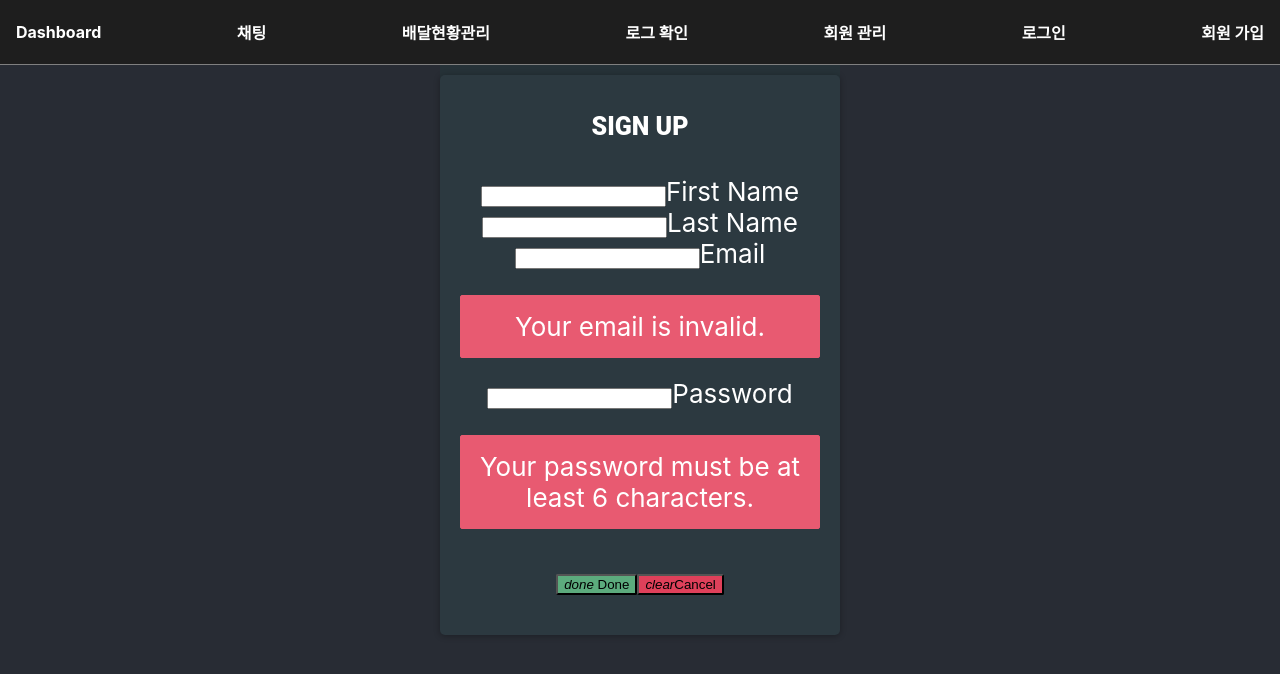
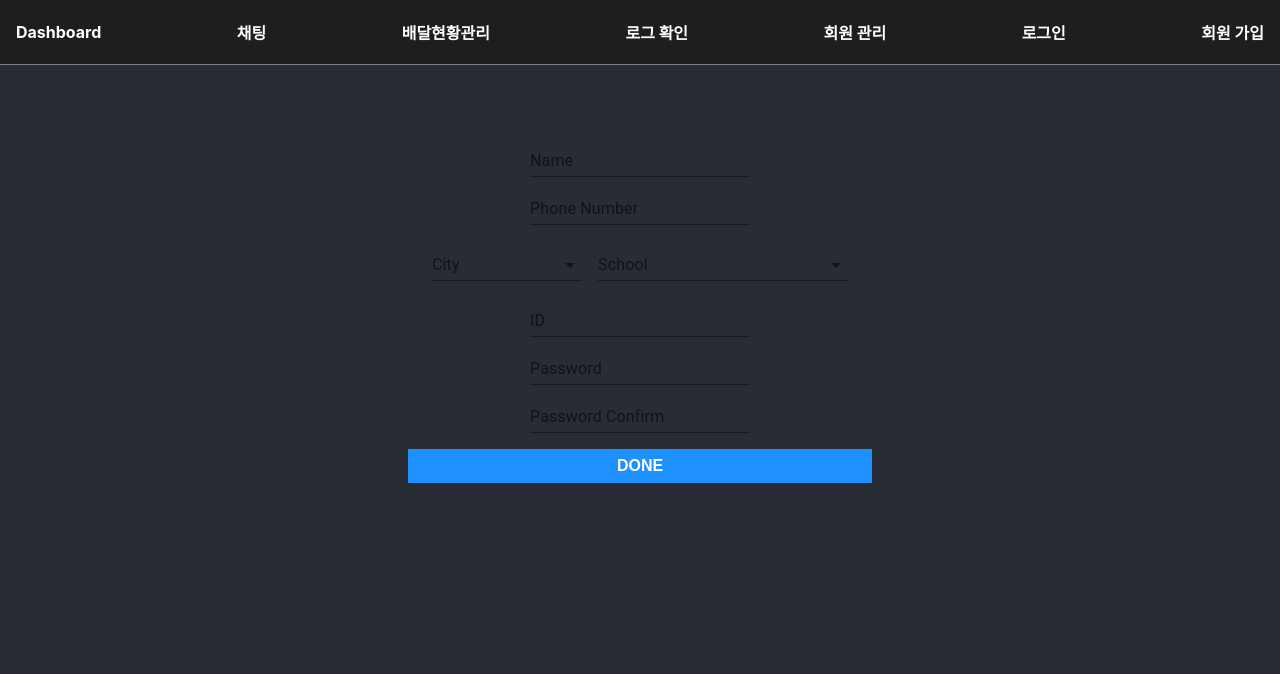
Before and after one commit to abovenormal/GeekHub, a React (Create React App) app in the folder frontend/: page /signup in a window 1280 px wide. Shown: the top 674 px of the page. Built offline with nearby package versions, Linux system fonts and the light colour scheme.

Commit message:
feat: signup page

```diff
--- a/frontend/package.json
+++ b/frontend/package.json
@@ -18,6 +18,8 @@
     "react-dom": "^18.2.0",
     "react-router-dom": "^6.4.2",
     "react-scripts": "5.0.1",
+    "sweetalert2": "^11.6.4",
+    "sweetalert2-react-content": "^5.0.7",
     "web-vitals": "^2.1.4"
   },
   "scripts": {
--- a/frontend/src/Components/Common/Datepicker.js
+++ b/frontend/src/Components/Common/Datepicker.js
@@ -16,6 +16,7 @@ export default function BasicDatePicker() {
         value={value}
         onChange={(newValue) => {
           setValue(newValue);
+          console.log(value.$y, value.$M + 1, value.$D)
         }}
         renderInput={(params) => <TextField {...params} />}
       />
--- a/frontend/src/Components/Common/Dropdown.js
+++ b/frontend/src/Components/Common/Dropdown.js
@@ -1,11 +1,24 @@
-import React, { useState } from "react";
+import React, { useState, useEffect } from "react";
 import Stack from "@mui/material/Stack";
 import Divider from "@mui/material/Divider";
 import Autocomplete from "@mui/material/Autocomplete";
 import TextField from "@mui/material/TextField";
 import Datepicker from "./Datepicker";
 const Dropdown = () => {
-  const [city, setCity] = useState("");
+  const [selectedLocation, setSelectedLocation] = useState("");
+  const [school, setSchool] = useState("");
+
+  useEffect(() => {
+    if (selectedLocation == "서울") {
+      setSchool(schoolSeoul);
+    } else if (selectedLocation == "광주") {
+      setSchool(schoolGwangju);
+    } else if (selectedLocation == "수원") {
+      setSchool(schoolSuwon);
+    } else if (selectedLocation == "인천") {
+      setSchool(schoolIncheon);
+    }
+  }, [selectedLocation]);
   const locations = [
     { location: "서울" },
     { location: "광주" },
@@ -45,6 +58,10 @@ const Dropdown = () => {
       divider={<Divider orientation="vertical" flexItem />}
     >
       <Autocomplete
+        onChange={(e) => {
+          setSelectedLocation(e.target.innerText);
+          console.log(selectedLocation);
+        }}
         id="size-small-standard"
         size="small"
         sx={{ width: 200 }}
@@ -64,12 +81,7 @@ const Dropdown = () => {
         id="size-small-standard"
         size="small"
         sx={{ width: 200 }}
-        options={schoolGwangju}
-        // options={city=="광주" ? {schoolGwangju}:{}}
-        // if city == "서울" then options = {schoolSeoul}
-        // if city == "수원" then options = {schoolSuwon}
-        // if city == "광주" then options = {schoolGwnagju}
-        // if city == "인천" then options = {schoolIncheon}
+        options={school}
         getOptionLabel={(option) => option.school}
         // defaultValue={locations[0]}
         renderInput={(params) => (
--- a/frontend/src/Pages/Signup.js
+++ b/frontend/src/Pages/Signup.js
@@ -1,48 +1,214 @@
-import React from 'react';
+import React, { useState, useEffect } from "react";
+import { useNavigate } from "react-router-dom";
+import Swal from "sweetalert2";
+import withReactContent from "sweetalert2-react-content";
+import InputLabel from "@mui/material/InputLabel";
+import MenuItem from "@mui/material/MenuItem";
+import FormControl from "@mui/material/FormControl";
+import Select from "@mui/material/Select";
+import TextField from "@mui/material/TextField";
+import Input from "@mui/material/Input"
+import "./css/Signup.css";
 
-import "./css/Signup.css"
 const Signup = () => {
+  const [info, setInfo] = useState({
+    name: "",
+    phoneNumber: "",
+    city: "",
+    school: "",
+    id: "",
+    password: "",
+  });
+  const [passwordConfirm, setPasswordConfirm] = useState("");
+  const [checkPassword, setCheckPassword] = useState(false);
+  // const API = apiInstance();
+  const navigate = useNavigate();
+  const MySwal = withReactContent(Swal);
+  // 비밀번호 확인
+  useEffect(() => {
+    if (info.password === passwordConfirm) {
+      setCheckPassword(true);
+    } else {
+      setCheckPassword(false);
+    }
+    console.log(checkPassword);
+  }, [info, passwordConfirm]);
+
+  const [schoolList, setSchoolList] = useState([]);
+
+  const onChange = (e) => {
+    console.log(e);
+    const nextInfo = {
+      ...info, // 기존의 값 복사 (spread operator)
+      [e.target.name]: e.target.value, // 덮어쓰기
+    };
+    console.log(nextInfo);
+    setInfo(nextInfo);
+    if (nextInfo.city === "서울") {
+      setSchoolList(schoolSeoul);
+    } else if (nextInfo.city === "광주") {
+      setSchoolList(schoolGwangju);
+    } else if (nextInfo.city === "수원") {
+      setSchoolList(schoolSuwon);
+    } else if (nextInfo.city === "인천") {
+      setSchoolList(schoolIncheon);
+    }
+  };
+
+  const schoolSeoul = [
+    "건국대학교",
+    "경희대학교",
+    "마포구공유오피스",
+    "서울교육대학교",
+    "서울대학교",
+    "서울시립대학교",
+    "연세대학교",
+    "이화여자대학교",
+    "카이스트경영대학",
+    "한국외국어대학교",
+    "한성대학교",
+  ];
+  const schoolSuwon = ["성균관대학교(자연과학캠퍼스)"];
+  const schoolIncheon = ["송도 글로벌캠퍼스", "연세대학교(송도)"];
+
+  const schoolGwangju = ["광주과학기술원", "전남대학교"];
+
+
+  // 회원 가입
+  async function signupSubmit(e) {
+    e.preventDefault();
+    if (checkPassword===true) {
+      try {
+        // await API.post('/users/signup', info);
+        await MySwal.fire({
+          icon: "success",
+          title: "회원가입 성공!",
+        })
+        await new Promise(() => {navigate('/')})
+      } catch (error) {
+        MySwal.fire({
+          icon: "error",
+          title: "Oops...",
+          text: "오류가 발생하였습니다.",
+        });
+      }
+    } else {
+      MySwal.fire({
+        icon: "warning",
+        title: "Oops...",
+        text:
+          `${[
+              !checkPassword && "비밀번호"
+            ].filter(text => text.length > 0).join(', ')}을(를) 확인하세요`,
+      });
+    }
+  };
   return (
-    <body ng-controller="RegisterCtrl" ng-app="myApp">
- <div class="container">
-   <div id="signup">
-      <div class="signup-screen">
-         <div class="space-bot text-center">
-            <h1>Sign up</h1>
-           <div class="divider"></div>
-         </div>
-           <form class="form-register" method="post" name="register" novalidate>
-	            <div class="input-field col s6">
-              <input id="first-name" type="text" class="validate" required />
-              <label for="first-name">First Name</label>
-            </div>
-            <div class="input-field col s6">
-              <input id="last-name" type="text" class="validate" required />
-              <label for="last-name">Last Name</label>
-             </div>
-             <div class="input-field col s6">
-              <input id="email" type="email" name="email" ng-model="email" class="validate" required />
-              <label for="email">Email</label>
-             </div>
-             <p class="alert alert-danger" ng-show="form-register.email.$error.email">Your email is invalid.</p>
-             <div class="input-field col s6">
-               <input id="password" type="password" name="password" ng-model="password" ng-minlength='6' class="validate" required />
-               <label for="password">Password</label>
-              </div>
-              <p class="alert alert-danger" ng-show="form-register.password.$error.minlength || form.password.$invalid">Your password must be at least 6 characters.</p>
-              <div class="space-top text-center">
-               <button ng-disabled="form-register.$invalid" class="waves-effect waves-light btn done">
-               <i class="material-icons left">done</i> Done
-               </button>
-               <button type="button" class="waves-effect waves-light btn cancel">
-               <i class="material-icons left">clear</i>Cancel
-               </button>
-              </div>
-             </form>
-           </div>
+    <div className="signup-container">
+      <form
+        className="signup-form"
+        method="post"
+        onSubmit={signupSubmit}
+      >
+        <TextField
+          id="name"
+          name="name"
+          label="Name"
+          variant="standard"
+          value={info.name}
+          onChange={onChange}
+        />
+        <TextField
+          id="phoneNumber"
+          name="phoneNumber"
+          label="Phone Number"
+          variant="standard"
+          value={info.phoneNumber}
+          onChange={onChange}
+        />
+        <div>
+          <FormControl variant="standard" sx={{ m: 1, minWidth: 150 }}>
+            <InputLabel id="demo-simple-select-standard-label">City</InputLabel>
+            <Select
+              labelId="demo-simple-select-standard-label"
+              id="demo-simple-select-standard"
+              value={info.city}
+              onChange={onChange}
+              label="City"
+              name="city"
+            >
+              <MenuItem value={"서울"}>서울</MenuItem>
+              <MenuItem value={"광주"}>광주</MenuItem>
+              <MenuItem value={"인천"}>인천</MenuItem>
+              <MenuItem value={"수원"}>수원</MenuItem>
+            </Select>
+          </FormControl>
+          <FormControl variant="standard" sx={{ m: 1, minWidth: 250 }}>
+            <InputLabel id="demo-simple-select-standard-label">
+              School
+            </InputLabel>
+            <Select
+              labelId="demo-simple-select-standard-label"
+              id="demo-simple-select-standard"
+              value={info.school}
+              onChange={onChange}
+              label="School"
+              name="school"
+            >
+              {schoolList.map((school) => (
+                <MenuItem key={school} value={school}>
+                  {school}
+                </MenuItem>
+              ))}
+            </Select>
+          </FormControl>
         </div>
+        <TextField
+          id="standard-disabled"
+          label="ID"
+          name="id"
+          value={info.city + info.phoneNumber}
+          variant="standard"
+          onChange={onChange}
+        />
+        {/* <label className="signup-input-label" htmlFor="id"/>
+        <div className="signup-row">
+          <input
+            className="signup-input"
+            type="text"
+            id="id"
+            placeholder="ID"
+            required
+            value={info.id}
+            onChange={signupInput}
+          />
+        </div> */}
+        <TextField
+          id="password"
+          label="Password"
+          name="password"
+          type="password"
+          autoComplete="current-password"
+          variant="standard"
+          value={info.password}
+          onChange={onChange}
+        />
+        <TextField
+          id="password"
+          label="Password Confirm"
+          type="password"
+          autoComplete="current-password"
+          variant="standard"
+          value={passwordConfirm}
+          onChange={(e) => {
+            setPasswordConfirm(e.target.value);
+          }}
+        />
+
+        <button className="signup-button">DONE</button>
+
+      </form>
     </div>
-</body>
   );
 };
 
--- a/frontend/src/Pages/css/Signup.css
+++ b/frontend/src/Pages/css/Signup.css
@@ -1,103 +1,79 @@
-body {
-  min-height:100%;
-  background-color: #263238;
+.signup-container {
+  display: flex;
+  flex-direction: column;
+  align-items: center;
+  margin: 3rem 0;
 }
 
-.text-center{
-text-align: center;
+.signup-form {
+  display: flex;
+  flex-direction: column;
+  align-items: center;
+  margin: 1rem;
+  width: 100%;
 }
 
-.space-bot{
-margin-bottom: 35px;
+.signup-input-label {
+  width: 100%;
+  text-align: start;
 }
 
-.space-top{
-margin-top: 35px;
+.signup-row {
+  display: flex;
+  width: 100%;
+  justify-content: space-between;
 }
 
-/* Title */
+.signup-input {
+  box-sizing: border-box;
+  margin: 1rem auto;
+  padding: 0.5rem;
+  font-weight: bold;
+  border: 1px solid lightgray;
+  width: 100%;
+}
 
-h1 {
+.signup-input:focus {
+  outline: 1px solid black;
+  border: 1px solid black;
+}
+
+.signup-check-confirm {
+  margin: auto 0 auto 0.5rem;
+  padding: 0.5rem;
+  width: 5rem;
+  color: #FFE651;
+  font-size: 2rem;
+  text-align: center;
+  line-height: 0;
+}
+
+.signup-check {
+  cursor: pointer;
+  margin: auto 0 auto 0.5rem;
+  padding: 0.5rem;
+  font-size: 0.8rem;
+  width: 5rem;
+  background-color: gray;
   color: white;
-  font-family: 'Roboto';
-  text-transform: uppercase;
-  font-weight: 900;
-  font-size: 25px;
   text-align: center;
 }
 
-/* Sign Up */
-
-.container {
-  max-width: 400px;
-  max-height: 100px;
-  margin-top: 10px;
+.signup-radio {
+  width: 2rem;
+  height: 2.5rem;
+  font-size: 1.5rem;
+  margin: 0 1rem;
 }
 
-.alert-danger{
-text-align: center;
+.signup-button {
+  width: 100%;
+  padding: 0.5rem 2rem;
+  font-size: 1rem;
+  color: white;
+  border: none;
+  font-weight: bold;
+  background-color: dodgerblue;
+  cursor: pointer;
+  margin: 1rem 0;
 }
-
-.signup-screen {
-  padding: 20px;
-  padding-bottom: 40px;
-  border-radius: 5px;
-  background-color: #2c3940;
-  box-shadow: 0 1px 6px rgba(0,0,0,.3);
-  color: white;
-}
-
-.btn{
-border-radius: 2px;
-}
-
-.cancel{
-background-color: #df405a;
-}
-
-.done{
-background-color: #5CAB7D;
-}
-
-.done:hover{
-background-color: #6dc793;
-}
-
-.done:focus{
-background-color: #6dc793;
-}
-
-.cancel:hover{
-background-color: #f0435f;
-}
-
-.cancel:focus{
-background-color: #f0435f;
-}
-
-.input-group {
-  width:100%;
-}
-
-.input-group .ng-invalid {
-  border: 2px solid #e74c3c;
-  border-radius: 3px;
-}
-
-/* Error Box */
-
-.alert{
-padding: 15px;
-margin-bottom: 20px;
-border: 1px solid transparent;
-border-radius: 2px;
-border-color: #e85a71;
-background-color:  #e85a71;
-color: white;
-
-}
-
-.help-block {
-  font-size: 12px;
-  color: white
-}
--- a/frontend/src/Pages/login.js
+++ b/frontend/src/Pages/login.js
@@ -1,9 +1,82 @@
-import React from "react";
+import React, { useState } from "react";
+// import { useNavigate } from "react-router-dom";
+// import { apiInstance } from "../api";
+// import Swal from "sweetalert2";
+// import withReactContent from "sweetalert2-react-content";
+// import Toast from "../Utils/Toast";
+import './css/Login.css'
 const Login = () => {
+  const [loginInfo, setLoginInfo] = useState({id: "", password: ""});
+  // const api = apiInstance();
+  // const navigate = useNavigate();
+  // const MySwal = withReactContent(Swal);
+
+  // function loginInput({target: {id, value}}) {
+  //   const newLoginInfo = {
+  //     ...loginInfo,
+  //     [id]: value,
+  //   };
+  //   setLoginInfo(newLoginInfo);
+  // };
+
+  // async function loginSubmit(e) {
+  //   e.preventDefault();
+  //   try {
+  //     const res = await api.post('/auth/login', loginInfo);
+  //     localStorage.setItem('accesstoken', res.data.accessToken);
+  //     await MySwal.fire({
+  //       icon: "success",
+  //       title: "로그인 성공!"
+  //     })
+  //     await new Promise(() => {
+  //       navigate('/');
+  //       navigate(0);
+  //     })
+  //   } catch (error) {
+      // if (error.response.status === 401) {
+      //   Toast.fire({
+      //     icon: "error",
+      //     title: "비밀번호 오류",
+      //     text: "비밀번호가 올바르지 않습니다."
+      //   })
+      // } else if (error.response.status === 500) {
+      //   Toast.fire({
+      //     icon: "question",
+      //     title: "잘못된 ID",
+      //     text: "입력한 아이디를 사용하는 계정을 찾을 수 없습니다."
+      //   })
+      // }
+  //   }
+  // };
   return (
-    <div>
-      <h1>Login!! 🏠</h1>
-      <p></p>
+    <div className="login-container">
+      <form
+        className="login-form"
+        method="post"
+        // onSubmit={loginSubmit}
+      >
+        <label className="login-input-label">아이디</label>
+        <input
+          className="login-input"
+          type="text"
+          id="id"
+          placeholder="ID"
+          value={loginInfo.id}
+          // onChange={loginInput}
+          required
+        />
+        <label className="login-input-label">비밀번호</label>
+        <input
+          className="login-input"
+          type="password"
+          id="password"
+          placeholder="PASSWORD"
+          value={loginInfo.password}
+          // onChange={loginInput}
+          required
+        />
+        <button className="login-button">로그인</button>
+      </form>
     </div>
   );
 };
```
Also changed, not shown: frontend/src/Pages/css/login.css (+54 -0 lines), 1 other file (tests, documents, lock files or other folders).
